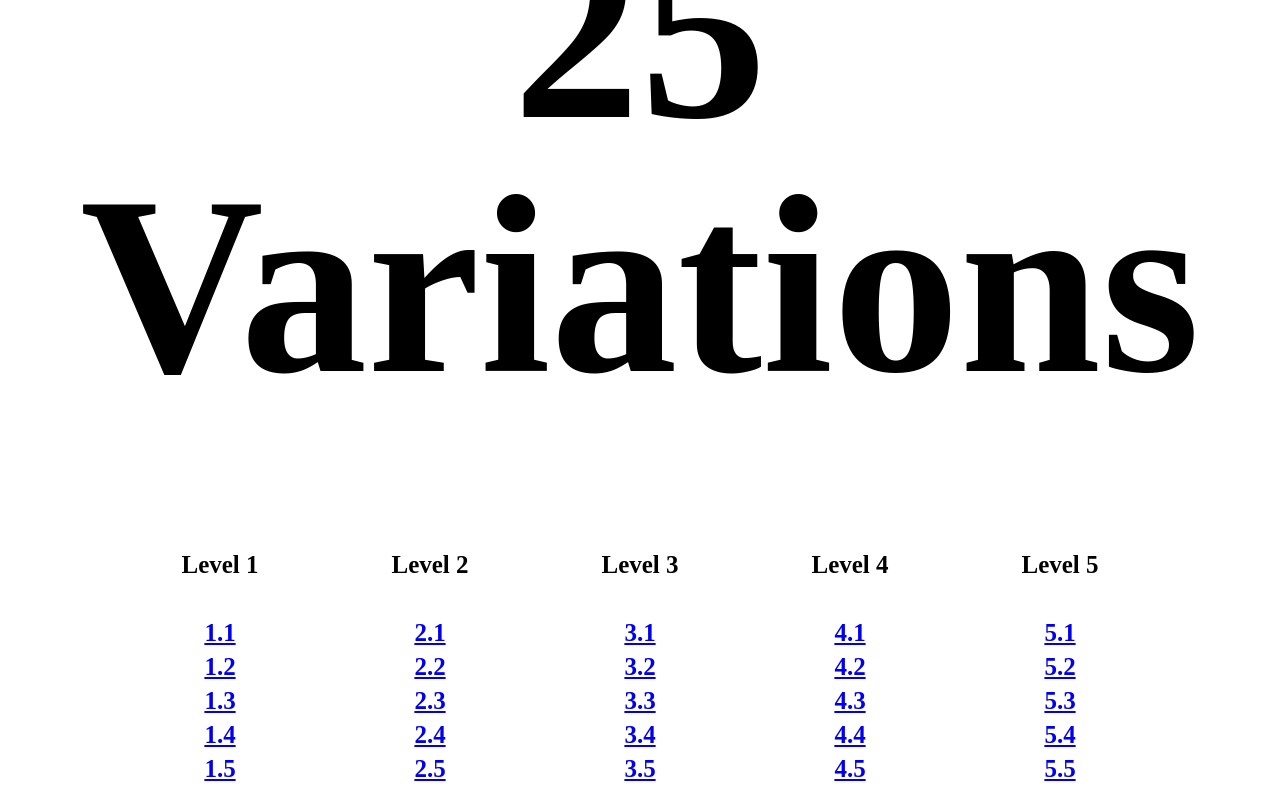
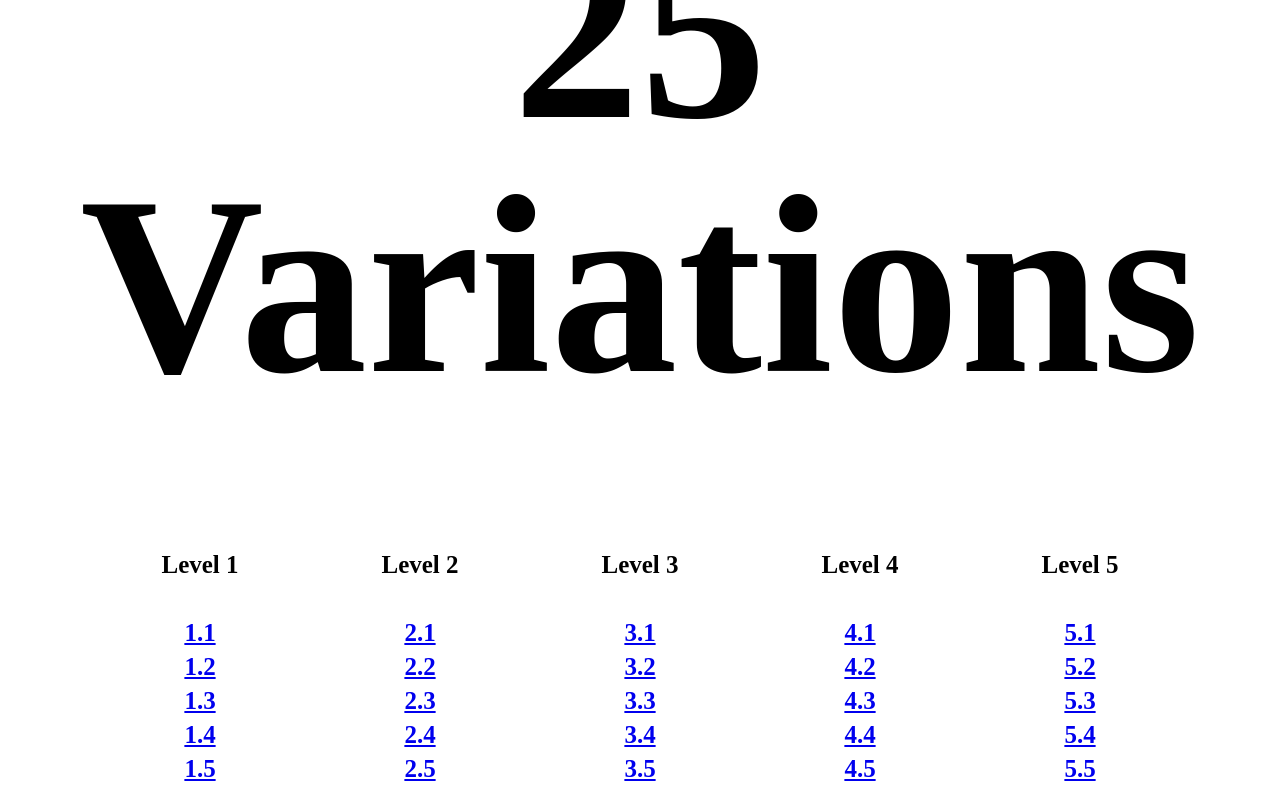
Before and after one commit to dorothycaikk/interactive, a plain HTML site: page 25-variations/index.html in a window 1280 px wide. Drawn offline with Linux system fonts and the light colour scheme.

Commit message:
25-variations

```diff
--- a/25-variations/assets/css/main.css
+++ b/25-variations/assets/css/main.css
@@ -81,7 +81,7 @@ table {
 }
 
 .wrapped {
-    width: 1050px;
+    width: 1100px;
     margin: auto;
 }
 
```
